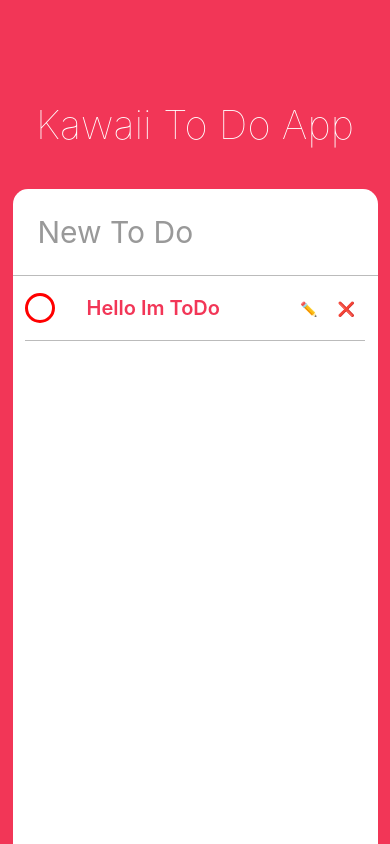
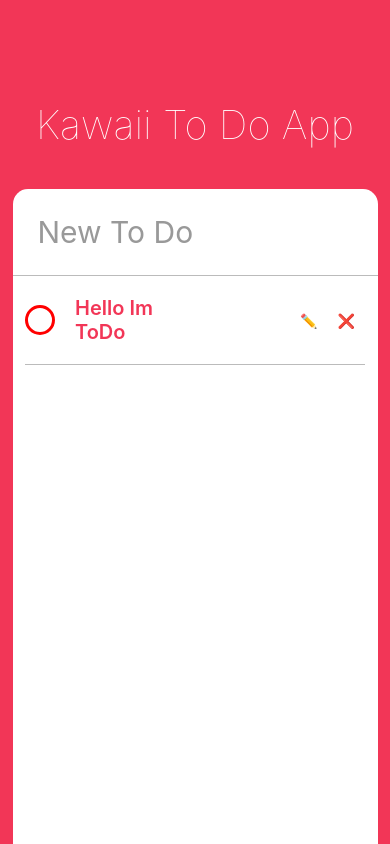
Before and after one commit to Kang-Yuchan/RN-Todo, a React Native app: screen / in a window 390 px wide. Built offline with nearby package versions, Linux system fonts and the light colour scheme.

Commit message:
Styling the To Do Component part two

```diff
--- a/App.js
+++ b/App.js
@@ -25,7 +25,7 @@
 						autoCorrect={false}
 					/>
 					<ScrollView contentContainerStyle={styles.toDos}>
-						<ToDo />
+						<ToDo text={'Hello Im ToDo'} />
 					</ScrollView>
 				</View>
 			</View>
--- a/ToDo.js
+++ b/ToDo.js
@@ -1,15 +1,17 @@
 import React from 'react';
-import { View, Text, TouchableOpacity, StyleSheet, Dimensions } from 'react-native';
+import { View, Text, TouchableOpacity, StyleSheet, Dimensions, TextInput } from 'react-native';
 
 const { width, height } = Dimensions.get('window');
 
 export default class ToDo extends React.Component {
 	state = {
 		isEditing: false,
-		isCompleted: false
+		isCompleted: false,
+		toDoValue: ''
 	};
 	render() {
-		const { isEditing, isCompleted } = this.state;
+		const { isEditing, isCompleted, toDoValue } = this.state;
+		const { text } = this.props;
 		return (
 			<View style={styles.container}>
 				<View style={styles.column}>
@@ -18,9 +20,24 @@
 							style={[ styles.circle, isCompleted ? styles.completedCircle : styles.uncompletedCircle ]}
 						/>
 					</TouchableOpacity>
-					<Text style={[ styles.text, isCompleted ? styles.completedText : styles.uncompletedText ]}>
-						Hello Im ToDo
-					</Text>
+					{isEditing ? (
+						<TextInput
+							value={toDoValue}
+							style={[
+								styles.input,
+								styles.text,
+								isCompleted ? styles.completedText : styles.uncompletedText
+							]}
+							multiline={true}
+							onChangeText={this._controlInput}
+							returnKeyType={'done'}
+							onBlur={this._finishEditing}
+						/>
+					) : (
+						<Text style={[ styles.text, isCompleted ? styles.completedText : styles.uncompletedText ]}>
+							{text}
+						</Text>
+					)}
 				</View>
 				{isEditing ? (
 					<View style={styles.actions}>
@@ -55,14 +72,19 @@
 		});
 	};
 	_startEditing = () => {
+		const { text } = this.props;
 		this.setState({
-			isEditing: true
+			isEditing: true,
+			toDoValue: text
 		});
 	};
 	_finishEditing = () => {
 		this.setState({
 			isEditing: false
 		});
+	};
+	_controlInput = (text) => {
+		this.setState({ toDoValue: text });
 	};
 }
 
@@ -91,7 +113,8 @@
 	text: {
 		fontWeight: '600',
 		fontSize: 20,
-		marginVertical: 20
+		marginVertical: 20,
+		marginRight: 35
 	},
 	completedText: {
 		color: '#bbb',
@@ -112,5 +135,9 @@
 	actionContainer: {
 		marginVertical: 10,
 		marginHorizontal: 10
+	},
+	input: {
+		width: width / 2,
+		marginVertical: 15
 	}
 });
```
